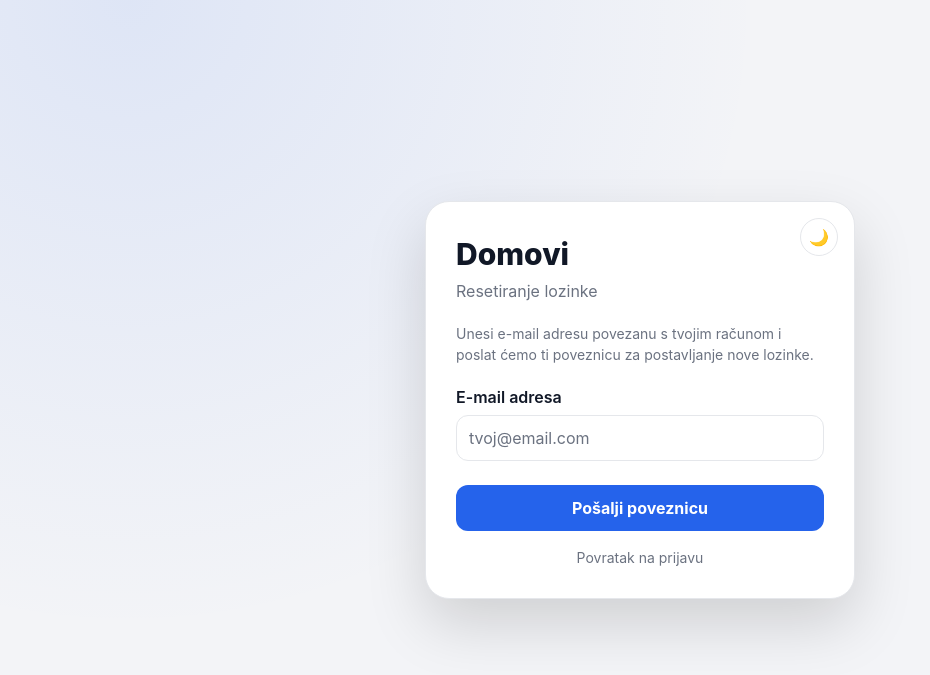
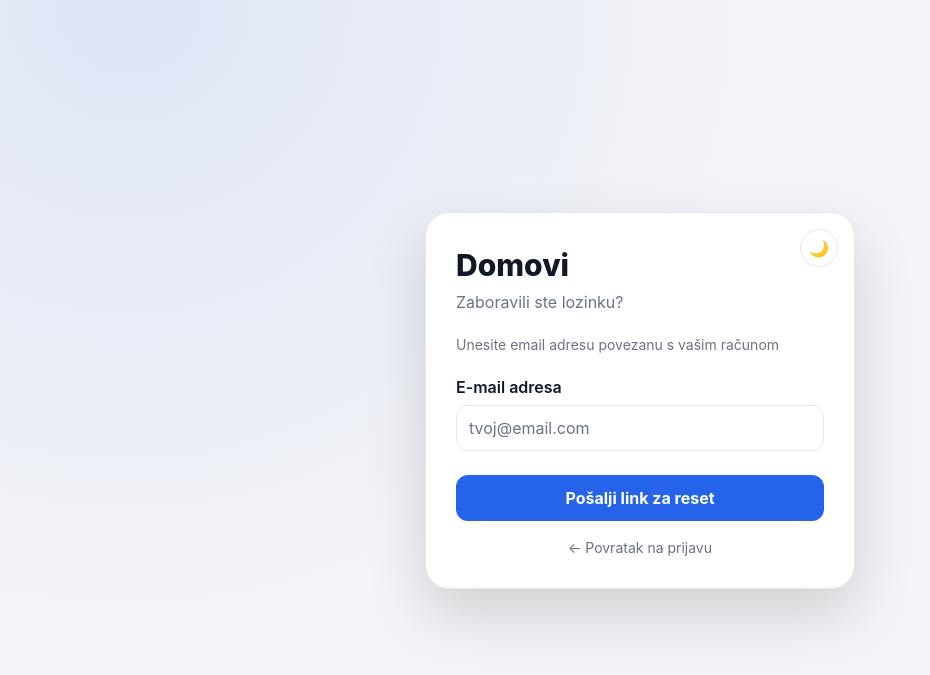
Before and after one commit to domgji15/domovi, a Django app: page /password-reset/ in a window 1280 px wide. Shown: the top 675 px of the page, without its empty margins (0-930 px from the left). Run offline with Django 5.2, Linux system fonts and the light colour scheme.

Commit message:
Dodaj link za zaboravljenu lozinku + prilagodi tekstove
- login.html: dodaj "Zaboravili ste lozinku?" link ispod gumba za prijavu
- password_reset_form.html: ažuriraj naslov, podnaslov i tekst gumba
- password_reset_subject.txt: skrati subject emaila na "Reset lozinke"

Co-Authored-By: Claude Sonnet 4.6 <noreply@anthropic.com>

```diff
--- a/templates/auth/login.html
+++ b/templates/auth/login.html
@@ -213,6 +213,11 @@
                 </div>
 
                 <button type="submit" class="btn login-btn w-100">Prijavi se</button>
+                <a href="{% url 'password_reset' %}"
+                   style="display:block; text-align:center; margin-top:14px; font-size:13px;
+                          color:var(--muted); text-decoration:none;">
+                    Zaboravili ste lozinku?
+                </a>
             </form>
         </div>
     </div>
--- a/templates/registration/password_reset_form.html
+++ b/templates/registration/password_reset_form.html
@@ -143,10 +143,10 @@
             </button>
 
             <div class="brand">Domovi</div>
-            <div class="subtitle">Resetiranje lozinke</div>
+            <div class="subtitle">Zaboravili ste lozinku?</div>
 
             <p style="font-size:14px; color: var(--muted); margin-bottom: 20px;">
-                Unesi e-mail adresu povezanu s tvojim računom i poslat ćemo ti poveznicu za postavljanje nove lozinke.
+                Unesite email adresu povezanu s vašim računom
             </p>
 
             <form method="post">
@@ -162,10 +162,10 @@
                            required>
                 </div>
 
-                <button type="submit" class="btn login-btn w-100">Pošalji poveznicu</button>
+                <button type="submit" class="btn login-btn w-100">Pošalji link za reset</button>
             </form>
 
-            <a href="/login/" class="back-link">Povratak na prijavu</a>
+            <a href="/login/" class="back-link">← Povratak na prijavu</a>
         </div>
     </div>
 
--- a/templates/registration/password_reset_subject.txt
+++ b/templates/registration/password_reset_subject.txt
@@ -1 +1 @@
-Resetiranje lozinke – Domovi
+Reset lozinke
```
